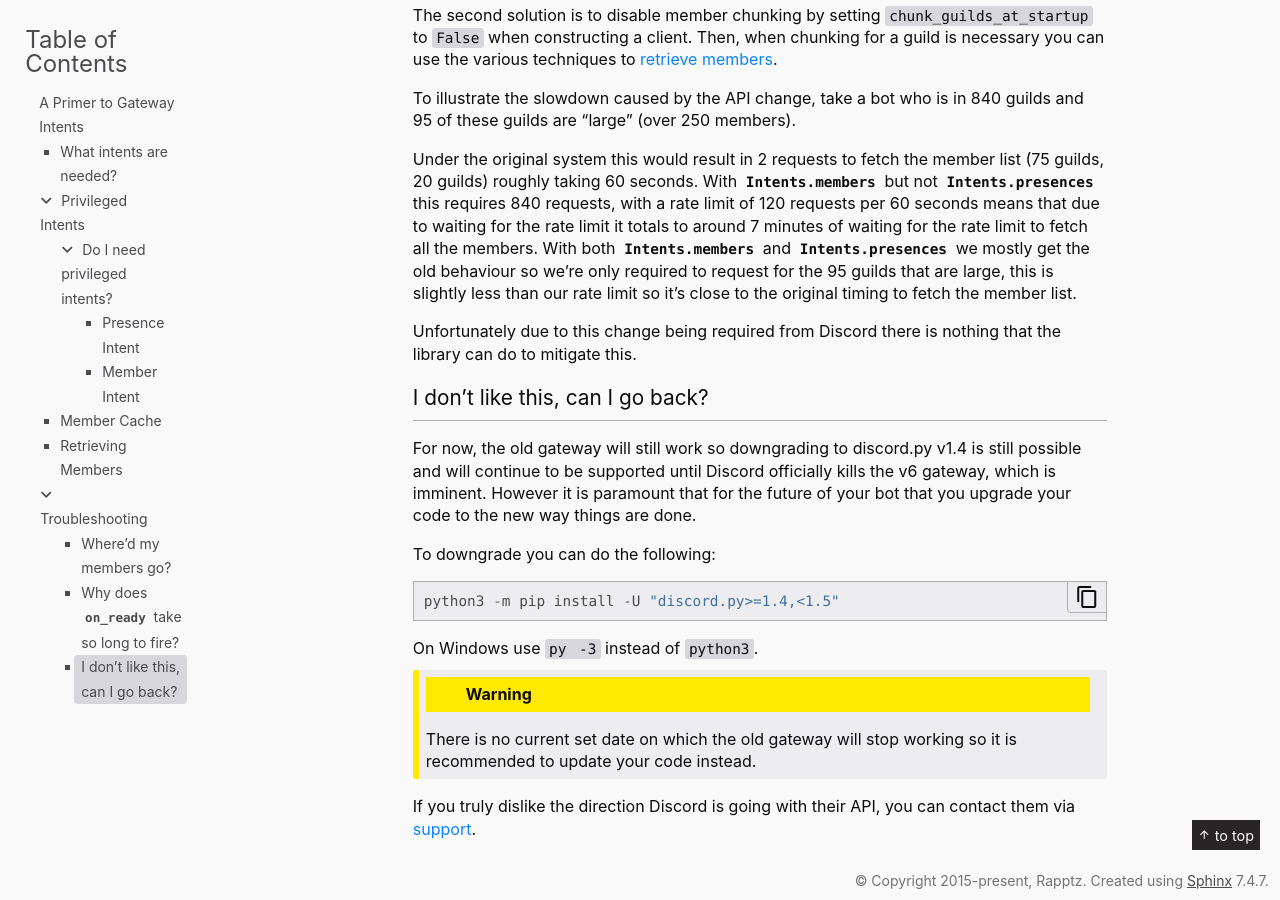
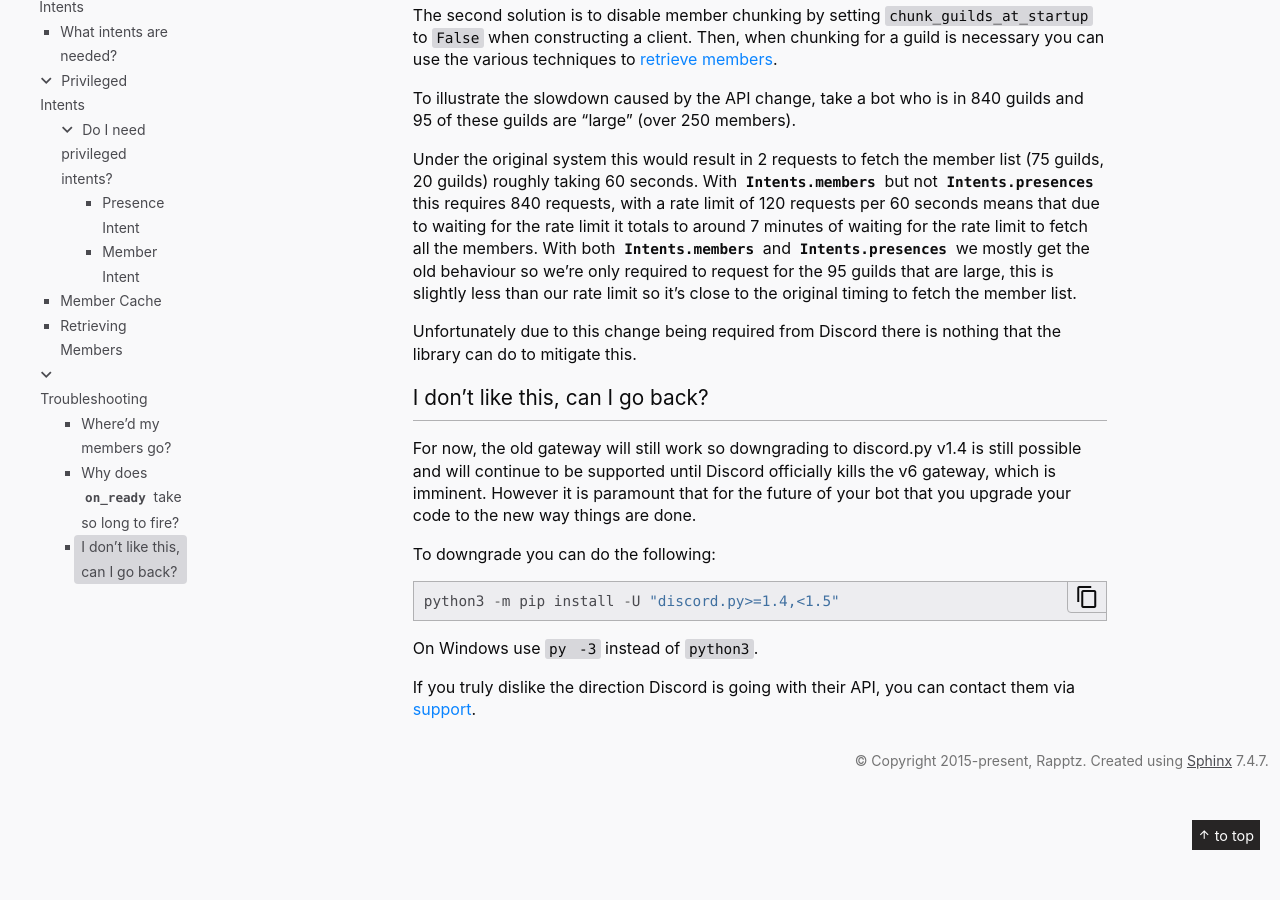
Before and after one commit to Rapptz/discord.py, a Sphinx documentation site: the page built from docs/intents.rst, in a window 1280 px wide and 900 px high, scrolled down 5235 px. Built offline with Sphinx 7.4.7, drawn with Linux system fonts in a browser that asks for light colours.

Commit message:
Remove unecessary parts

```diff
--- a/docs/intents.rst
+++ b/docs/intents.rst
@@ -200,8 +200,4 @@ To downgrade you can do the following:
 
 On Windows use ``py -3`` instead of ``python3``.
 
-.. warning::
-
-    There is no current set date on which the old gateway will stop working so it is recommended to update your code instead.
-
 If you truly dislike the direction Discord is going with their API, you can contact them via `support <https://dis.gd/contact>`_.
```
